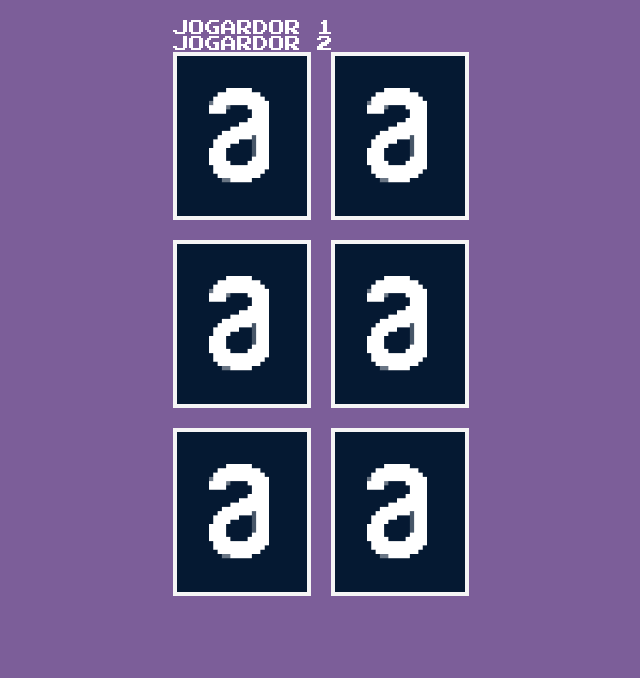
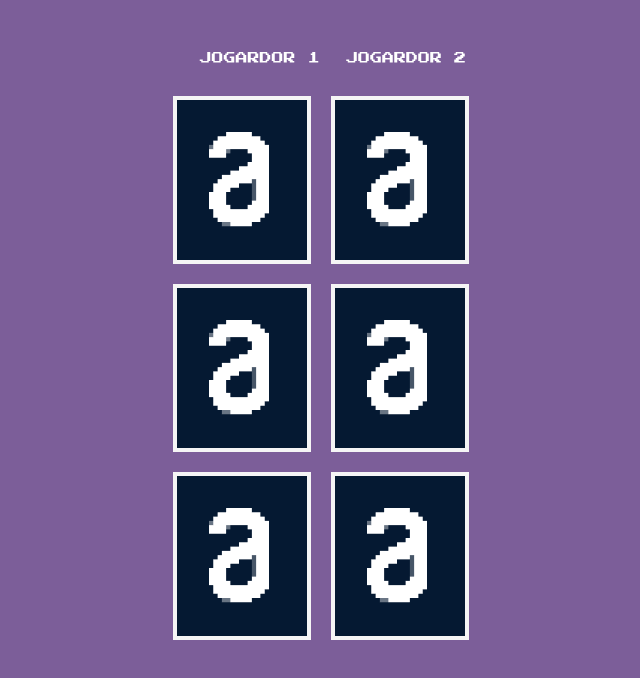
Before and after one commit to andrezitojava2017/curso-javascript-react, a website built with Vite: page index.html in a window 1280 px wide. Shown: the whole page, without its empty margins (307-947 px from the left). Built offline with nearby package versions, Linux system fonts and the light colour scheme.

Commit message:
Style css Object Score board

```diff
--- a/src/Objects/ScoreBoard/index.js
+++ b/src/Objects/ScoreBoard/index.js
@@ -1,9 +1,11 @@
 import PlayerName from '../../components/PlayerName';
-
+import './style.css';
 function ScoreBoard() {
   return `
+  <header class="score-board">
   ${PlayerName('JOGARDOR 1')}
   ${PlayerName('JOGARDOR 2')}
+  </header>
   `;
 }
 
--- /dev/null
+++ b/src/Objects/ScoreBoard/style.css
@@ -0,0 +1,6 @@
+.score-board {
+  display: flex;
+  justify-content: space-evenly;
+  padding-top: 2rem;
+  padding-bottom: 2rem;
+}
--- a/src/components/PlayerName/style.css
+++ b/src/components/PlayerName/style.css
@@ -1,3 +1,4 @@
 .player-name {
   color: white;
+  font-size: 12px;
 }
```
